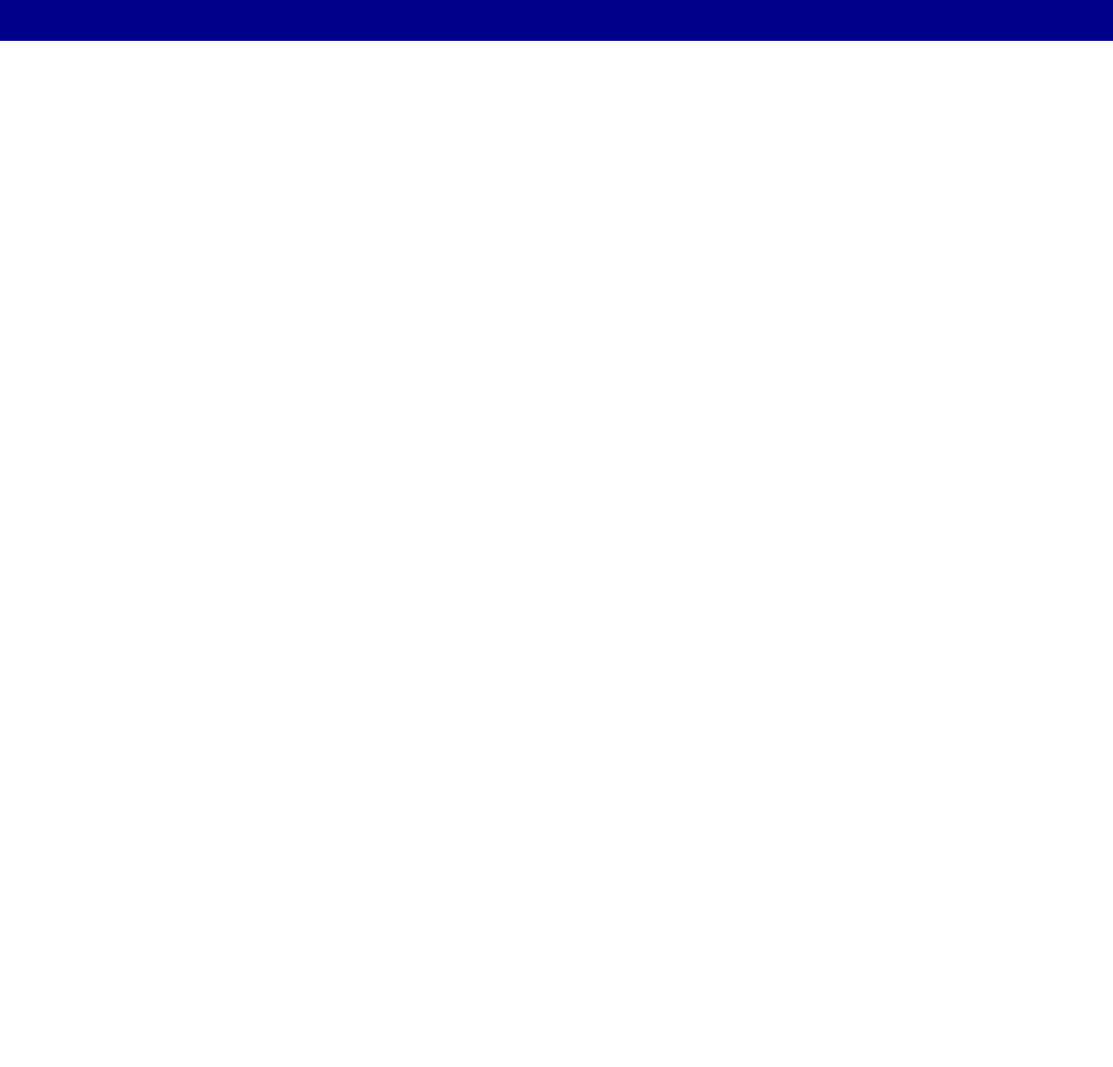
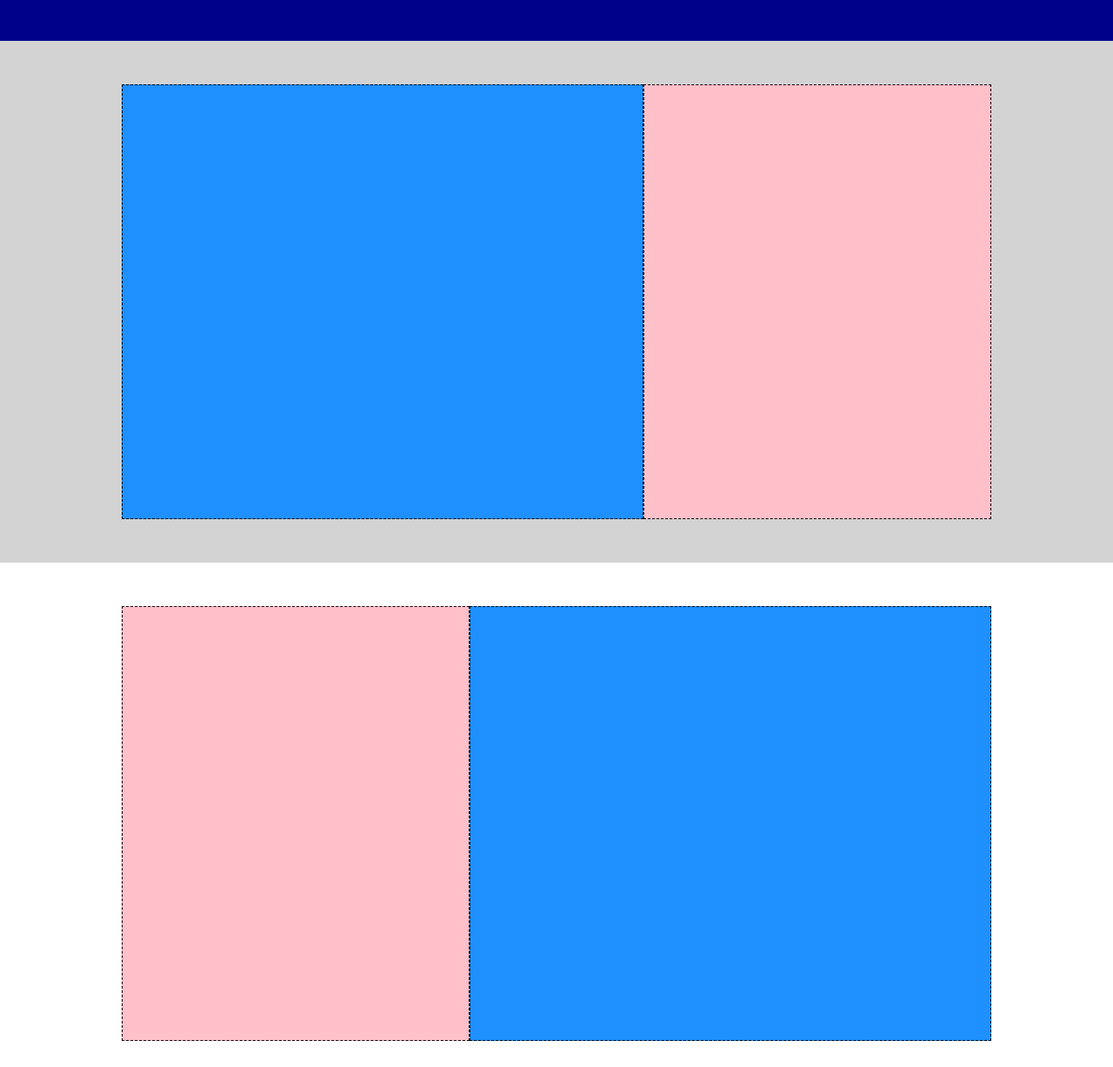
Before and after one commit to simonelupone/htmlcss-struttura-discord, a plain HTML site: page index.html in a window 1280 px wide. Shown: the part 553-1780 px from the top of the page at 87% size. Before the commit the page ends 800 px from the top, so only its background shows below. Drawn offline with Linux system fonts and the light colour scheme.

Commit message:
[FEAT]: add main sections with style

```diff
--- a/css/style.css
+++ b/css/style.css
@@ -250,3 +250,31 @@ header {
     width: 1000px;
     background: #ef82ed;
 }
+
+.section {
+    min-height: 600px;
+    background-color: #d3d3d3;
+}
+
+.section:nth-of-type(odd) {
+    background: #FFF;
+}
+
+.box {
+    height: 500px;
+}
+
+.big-box {
+    margin-block: 50px;
+    height: 900px;
+    background-color: #218b21;
+}
+
+.blue {
+    background: #1e90ff;
+
+}
+
+.pink {
+    background: #ffc0ca;
+}
--- a/index.html
+++ b/index.html
@@ -49,6 +49,42 @@
 
         </div>
 
+        <!-- main sections -->
+        <div class="section d-flex justify-center align-center">
+            <div class="container">
+                <div class="row d-flex justify-center align-center">
+                    <div class="col-6 blue box dashed"></div>
+                    <div class="col-4 pink box dashed"></div>
+                </div>
+            </div>
+        </div>
+
+        <div class="section d-flex justify-center align-center">
+            <div class="container">
+                <div class="row d-flex justify-center align-center">
+                    <div class="col-4 pink box dashed"></div>
+                    <div class="col-6 blue box dashed"></div>
+                </div>
+            </div>
+        </div>
+
+        <div class="section d-flex justify-center align-center">
+            <div class="container">
+                <div class="row d-flex justify-center align-center">
+                    <div class="col-6 blue box dashed"></div>
+                    <div class="col-4 pink box dashed"></div>
+                </div>
+            </div>
+        </div>
+
+        <div class="section d-flex justify-center align-center">
+            <div class="container">
+                <div class="row d-flex justify-center align-center">
+                    <div class="col-12 big-box dashed"></div>
+                </div>
+            </div>
+        </div>
+
     </main>
 
     <footer></footer>
```
